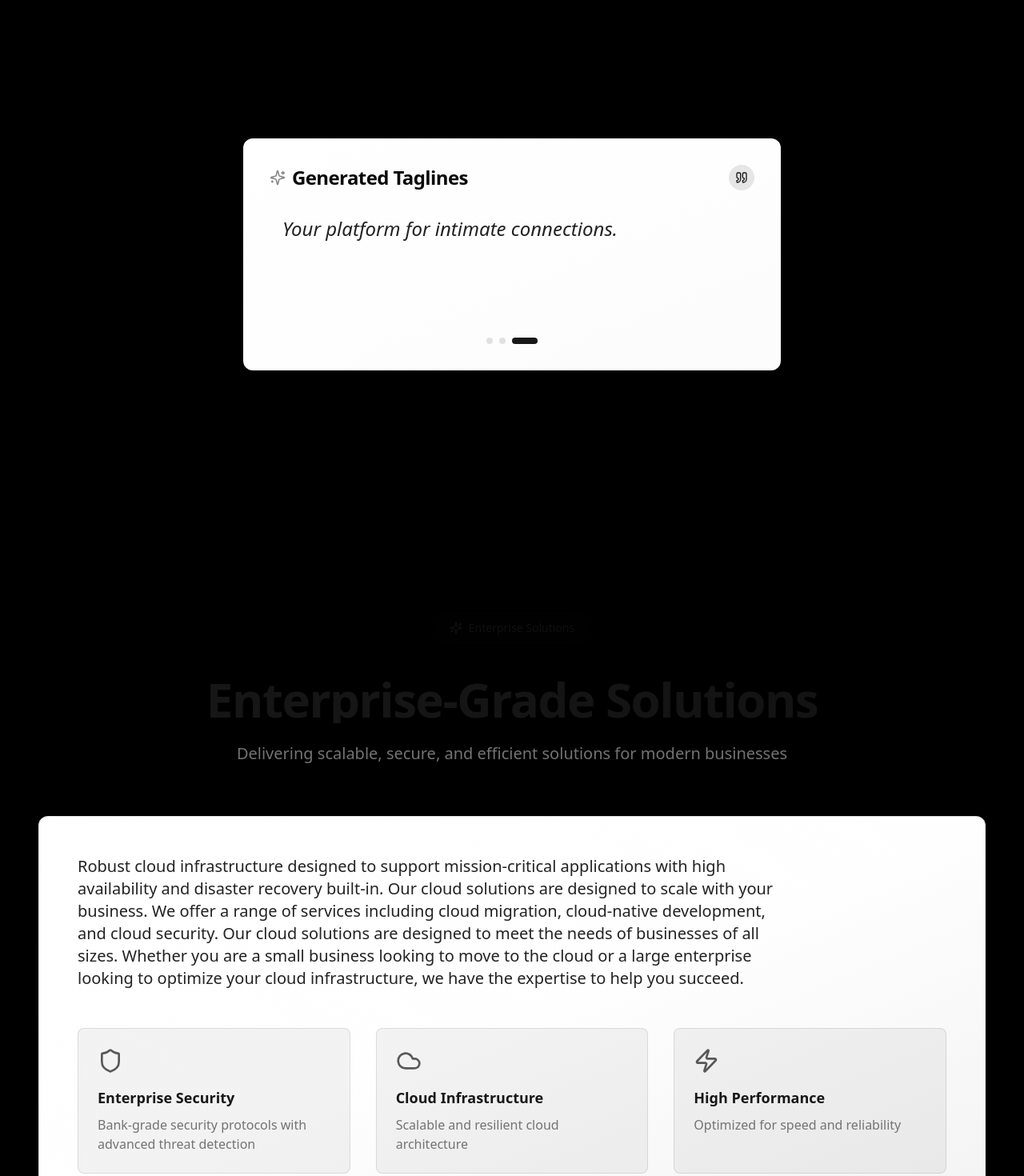
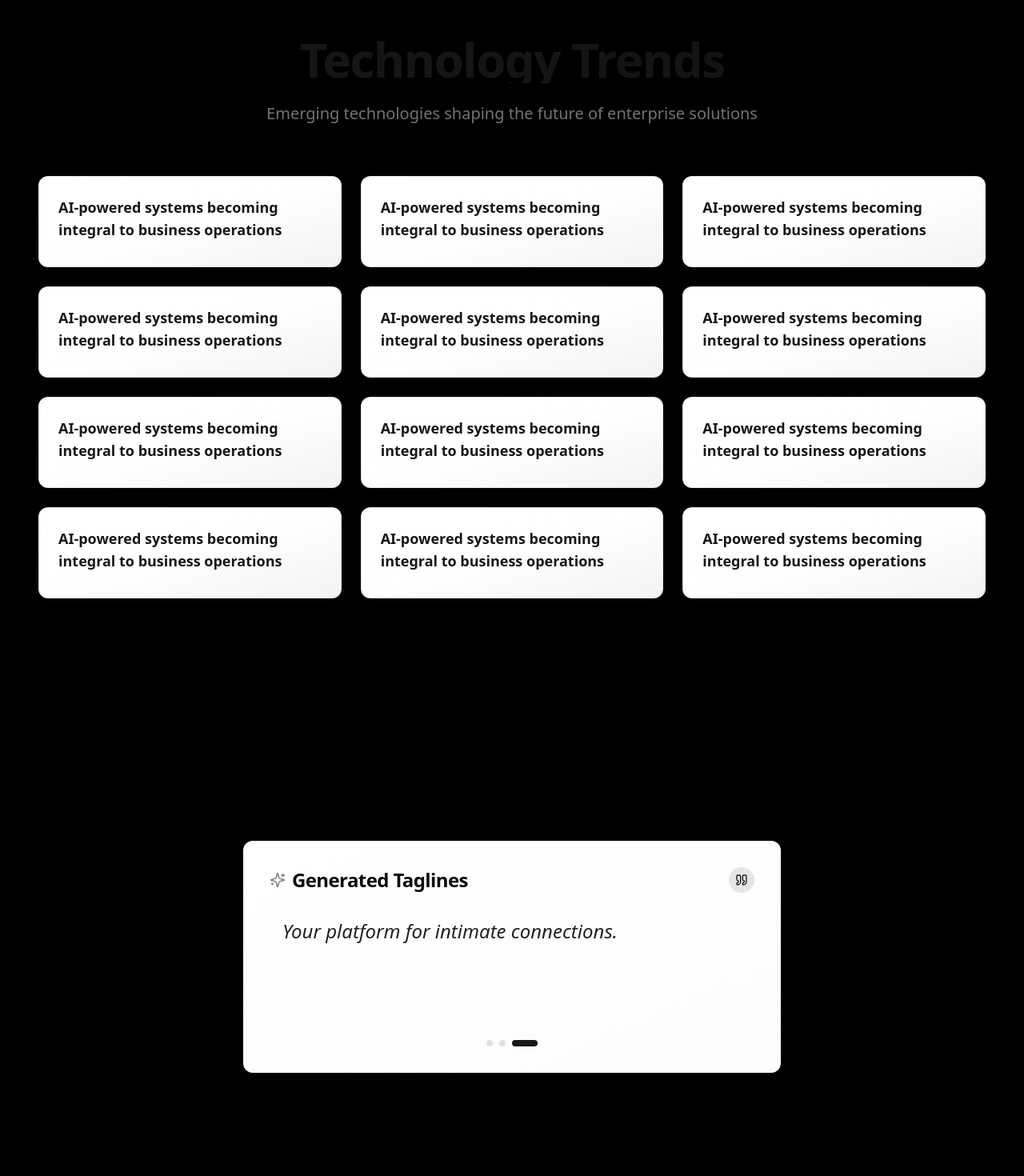
Before and after one commit to nitin14gupta/Level-Super-MInd, a Next.js app in the folder client/: page / in a window 1280 px wide. Shown: the part 3600-5070 px from the top of the page at 80% size. Built offline with nearby package versions, Linux system fonts and the light colour scheme.

Commit message:
added future prediction

```diff
--- a/client/src/app/page.jsx
+++ b/client/src/app/page.jsx
@@ -8,6 +8,7 @@ import GeneratedTagline from "@/components/GeneratedTagline";
 import TierGraph from "@/components/TierGraph";
 import Headder from "@/components/Headder";
 import MainSolution from "@/components/MainSolution";
+import FutureTrendPrediction from "@/components/FutureTrendPrediction";
 
 export default function Home() {
   return (
@@ -17,7 +18,7 @@ export default function Home() {
       <Competitors />
       <div className="flex justify-around"><BestHooks />
       <CrazyWordCloud /></div>
-
+      <FutureTrendPrediction />
       <GeneratedTagline />
       <MainSolution />
       <SatisfactoryAnalysis />
--- /dev/null
+++ b/client/src/components/FutureTrendPrediction.jsx
@@ -0,0 +1,98 @@
+"use client";
+
+import { Card } from "@/components/ui/card";
+import {
+  Brain,
+  Cpu,
+  Globe2,
+  Shield,
+  Fingerprint,
+  Rocket,
+  Network,
+  Laptop,
+  Cloud,
+  Blocks
+} from "lucide-react";
+
+export default function FutureTrendPrediction() {
+  const trends = [
+    {
+      title: "AI-powered systems becoming integral to business operations",
+    },
+    {
+      title: "AI-powered systems becoming integral to business operations",
+    },
+    {
+      title: "AI-powered systems becoming integral to business operations",
+    },
+    {
+      title: "AI-powered systems becoming integral to business operations",
+    },
+    {
+      title: "AI-powered systems becoming integral to business operations",
+    },
+    {
+      title: "AI-powered systems becoming integral to business operations",
+    },
+    {
+      title: "AI-powered systems becoming integral to business operations",
+    },
+    {
+      title: "AI-powered systems becoming integral to business operations",
+    },
+    {
+      title: "AI-powered systems becoming integral to business operations",
+    },
+    {
+      title: "AI-powered systems becoming integral to business operations",
+    },
+    {
+      title: "AI-powered systems becoming integral to business operations",
+    },
+    {
+      title: "AI-powered systems becoming integral to business operations",
+    },
+  ];
+
+  return (
+    <div className="min-h-screen bg-black p-6 md:p-12">
+      <div className="max-w-7xl mx-auto">
+        {/* Header Section */}
+        <div className="text-center space-y-6 mb-16">
+          <div className="inline-flex items-center gap-2 px-4 py-2 rounded-full bg-primary/5 border border-primary/10 mb-4">
+            <Brain className="w-4 h-4 text-primary/70" />
+            <span className="text-sm font-medium text-primary/70">Future Insights</span>
+          </div>
+
+          <h1 className="text-4xl md:text-5xl lg:text-6xl font-bold tracking-tight bg-clip-text text-transparent bg-gradient-to-r from-primary via-primary/90 to-primary/80 text-red-500">
+            Technology Trends
+          </h1>
+
+          <p className="text-muted-foreground text-lg md:text-xl max-w-3xl mx-auto leading-relaxed">
+            Emerging technologies shaping the future of enterprise solutions
+          </p>
+        </div>
+
+        {/* Trends Grid */}
+        <div className="grid grid-cols-1 md:grid-cols-2 lg:grid-cols-3 gap-6">
+          {trends.map((trend, idx) => (
+            <Card
+              key={idx}
+              className="group relative overflow-hidden bg-gradient-to-br from-white via-muted/5 to-primary/5 border border-primary/10 hover:border-primary/20 transition-colors duration-300"
+            >
+              {/* Animated Gradient Border */}
+              <div className="absolute inset-0 bg-gradient-to-r from-primary/20 via-primary/10 to-primary/20 opacity-0 group-hover:opacity-100 transition-opacity duration-700" />
+
+              {/* Content */}
+              <div className="relative p-6 space-y-4">
+                <div>
+                  <h3 className="text-lg font-semibold text-primary mb-2">{trend.title}</h3>
+                </div>
+              </div>
+            </Card>
+          ))}
+        </div>
+      </div>
+    </div>
+  );
+}
--- a/client/src/components/MainSolution.jsx
+++ b/client/src/components/MainSolution.jsx
@@ -7,23 +7,6 @@ export default function MainSolution() {
   const solution = {
     description:
       "Robust cloud infrastructure designed to support mission-critical applications with high availability and disaster recovery built-in. Our cloud solutions are designed to scale with your business. We offer a range of services including cloud migration, cloud-native development, and cloud security. Our cloud solutions are designed to meet the needs of businesses of all sizes. Whether you are a small business looking to move to the cloud or a large enterprise looking to optimize your cloud infrastructure, we have the expertise to help you succeed.",
-    features: [
-      {
-        icon: Shield,
-        title: "Enterprise Security",
-        description: "Bank-grade security protocols with advanced threat detection"
-      },
-      {
-        icon: Cloud,
-        title: "Cloud Infrastructure",
-        description: "Scalable and resilient cloud architecture"
-      },
-      {
-        icon: Zap,
-        title: "High Performance",
-        description: "Optimized for speed and reliability"
-      }
-    ]
   };
 
   return (
@@ -31,12 +14,7 @@ export default function MainSolution() {
       <div className="max-w-7xl mx-auto">
         {/* Header Section */}
         <div className="text-center space-y-6 mb-16">
-          <div className="inline-flex items-center gap-2 px-4 py-2 rounded-full bg-primary/5 border border-primary/10 mb-4">
-            <Sparkles className="w-4 h-4 text-primary/70" />
-            <span className="text-sm font-medium text-primary/70">Enterprise Solutions</span>
-          </div>
-
-          <h1 className="text-4xl md:text-5xl lg:text-6xl font-bold tracking-tight bg-clip-text text-transparent bg-gradient-to-r from-primary via-primary/90 to-primary/80">
+          <h1 className="text-4xl md:text-5xl lg:text-6xl font-bold tracking-tight bg-clip-text text-transparent bg-gradient-to-r from-primary via-primary/90 to-primary/80 text-red-500">
             Enterprise-Grade Solutions
           </h1>
 
@@ -54,27 +32,10 @@ export default function MainSolution() {
 
             {/* Content */}
             <div className="relative p-8 md:p-12">
-              <div className="max-w-4xl">
-                <p className="text-lg md:text-xl text-foreground/90 leading-relaxed">
+              <div className="max-w-6xl">
+                <p className="text-lg md:text-xl text-foreground leading-relaxed">
                   {solution.description}
                 </p>
-              </div>
-
-              {/* Features Grid */}
-              <div className="grid md:grid-cols-3 gap-8 mt-12">
-                {solution.features.map((feature, idx) => (
-                  <div
-                    key={idx}
-                    className="relative group/item p-6 rounded-lg bg-primary/5 border border-primary/10 transition-colors hover:bg-primary/10"
-                  >
-                    <div className="absolute -inset-px bg-gradient-to-r from-primary/20 via-primary/10 to-primary/20 rounded-lg opacity-0 group-hover/item:opacity-100 transition-opacity duration-500" />
-                    <div className="relative">
-                      <feature.icon className="w-8 h-8 text-primary/70 mb-4" />
-                      <h3 className="text-lg font-semibold text-primary mb-2">{feature.title}</h3>
-                      <p className="text-muted-foreground">{feature.description}</p>
-                    </div>
-                  </div>
-                ))}
               </div>
             </div>
           </Card>
```
